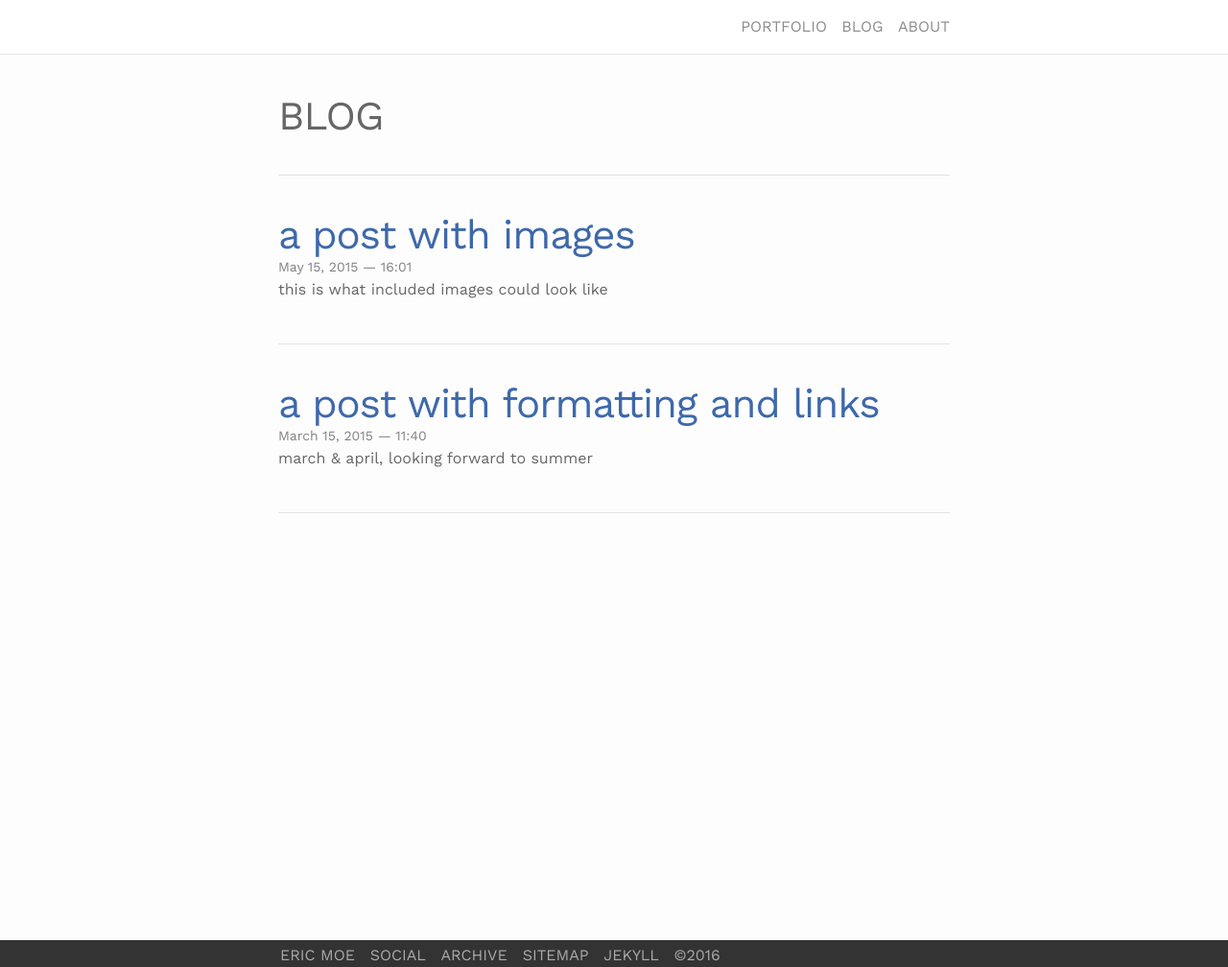
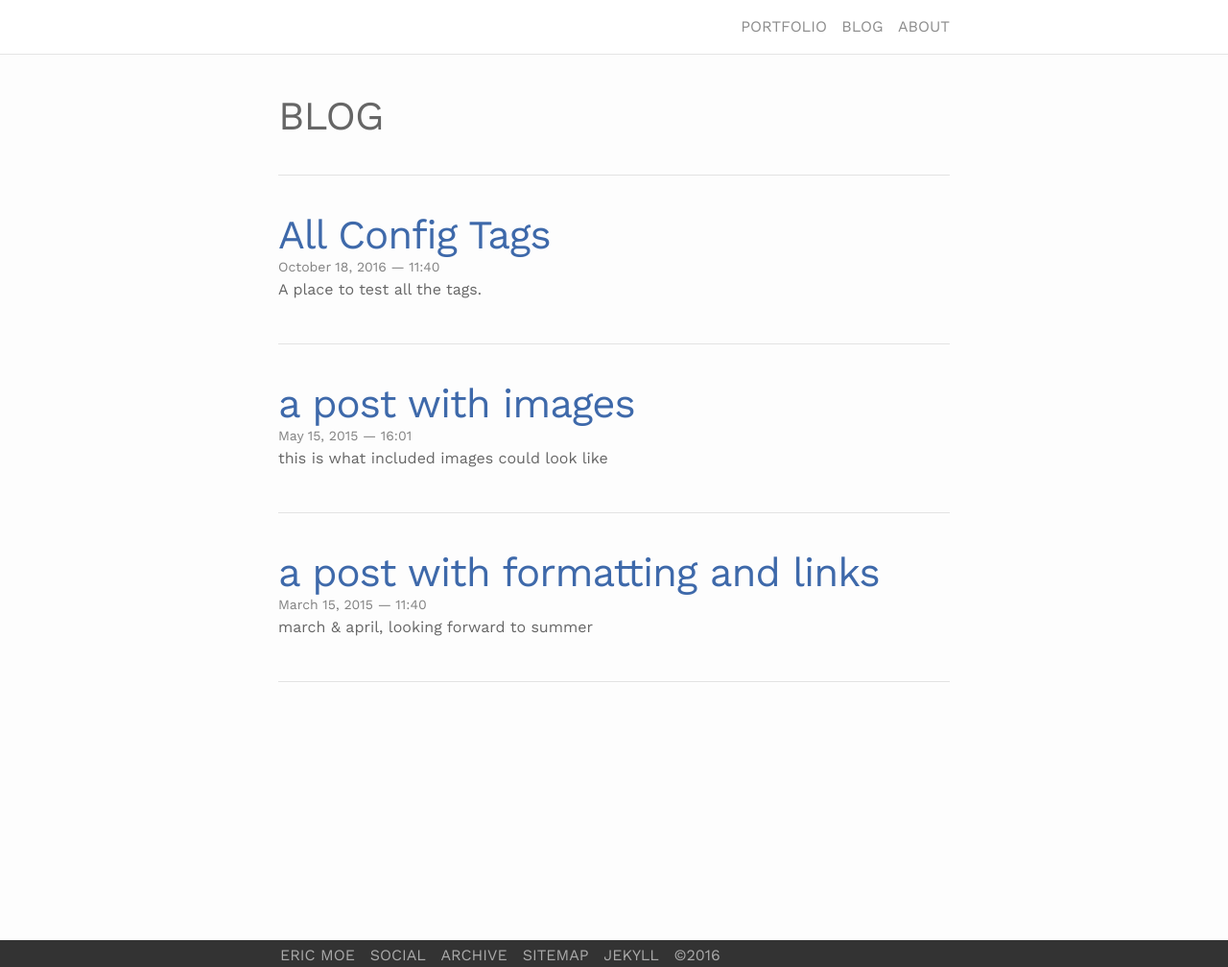
Before and after one commit to ericmoe/ericmoe.github.io, a Jekyll site: the page built from blog.md, in a window 1280 px wide and 1008 px high. Shown: the whole window at 96% size. Built offline with Jekyll 4.4.1, drawn with Linux system fonts in a browser that asks for light colours; nearby versions of some CDN libraries; a file with an impossible date is left out.

Commit message:
Added date

```diff
--- a/_posts/2016-10-18-All-Config-Tags.md
+++ b/_posts/2016-10-18-All-Config-Tags.md
@@ -1,7 +1,7 @@
 ---
 layout: post
 title: All Config Tags
-date: {}
+date: 2016-10-18 16:40:16
 description: A place to test all the tags.
 share: facebook twitter linkedin
 published: true
```
